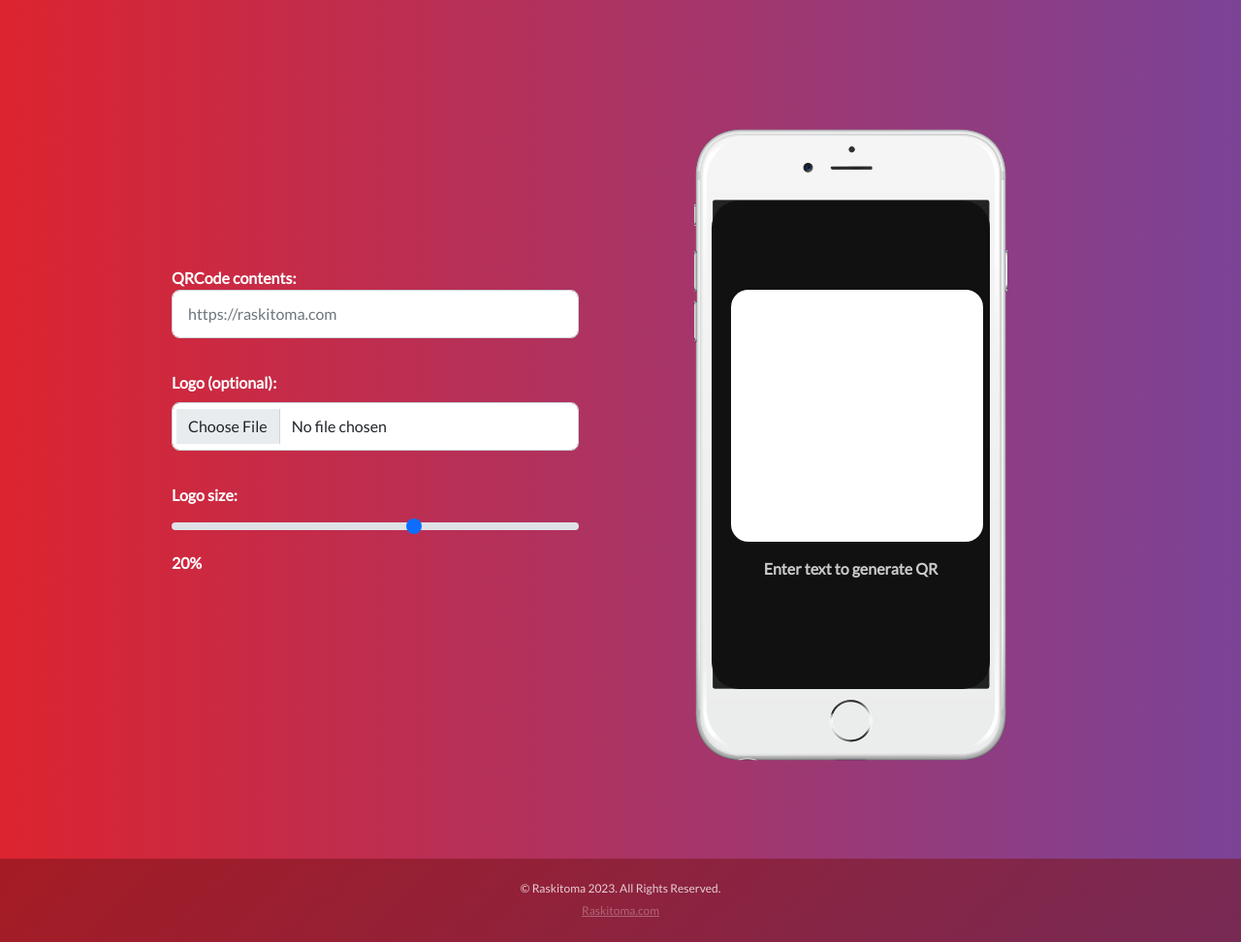
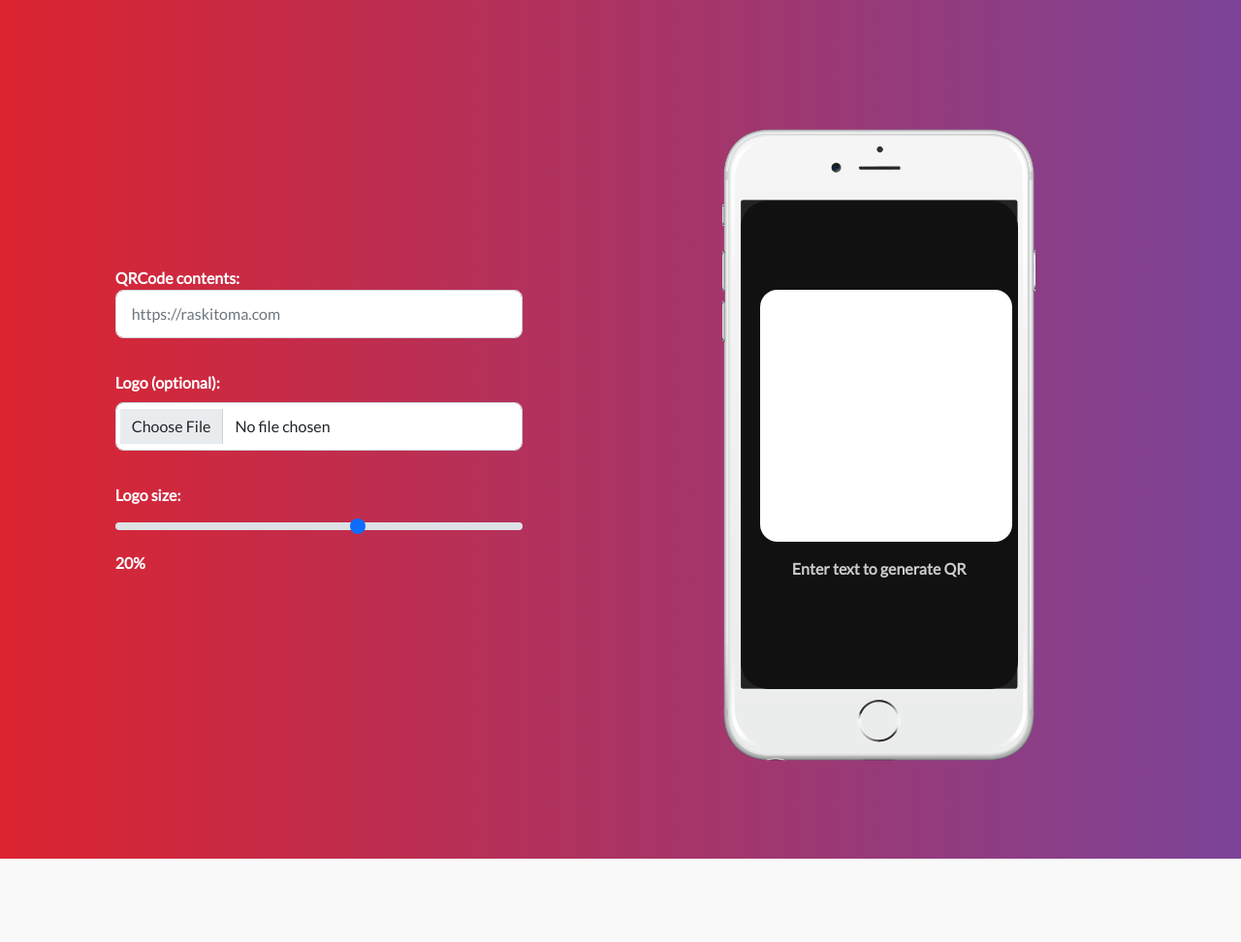
Before and after one commit to raskitoma/qrcode, a Flask app: page / in a window 1280 px wide. Shown: the whole page at 97% size. After the commit the page ends 886 px from the top, so only its background shows below. Run offline with Flask 3, Linux system fonts and the light colour scheme; some libraries are stand-ins or nearby versions; some web fonts are replaced.

Commit message:
Final fix

```diff
--- a/app/static/css/qr.css
+++ b/app/static/css/qr.css
@@ -1,6 +1,12 @@
 html, body {
     min-height: 100%;
     height: 100%;
+    width: 100%;
+    overflow-x: hidden;
+}
+
+*, *::before, *::after {
+    box-sizing: border-box;
 }
 
 body {
@@ -17,17 +23,24 @@ body {
     position: relative;
     flex: 1 0 auto;
     min-height: 0;
+    width: 100%;
     background: linear-gradient(135deg, #dc2430 0%, #7b4397 100%);
     padding: 60px 0 0;
+    display: flex;
+    align-items: center;
 }
 
 .masthead .container {
+    flex: 1;
     min-height: 100%;
+    width: 100%;
+    max-width: 100%;
 }
 
 footer {
     flex-shrink: 0;
     width: 100%;
+    margin-top: auto;
 }
 
 #qr-form {
@@ -66,6 +79,12 @@ footer {
 
 .device-container {
     margin-top: 32px;
+}
+
+.device-mockup,
+.device,
+.devicefull {
+    max-width: 100%;
 }
 
 .devicefull {
```
